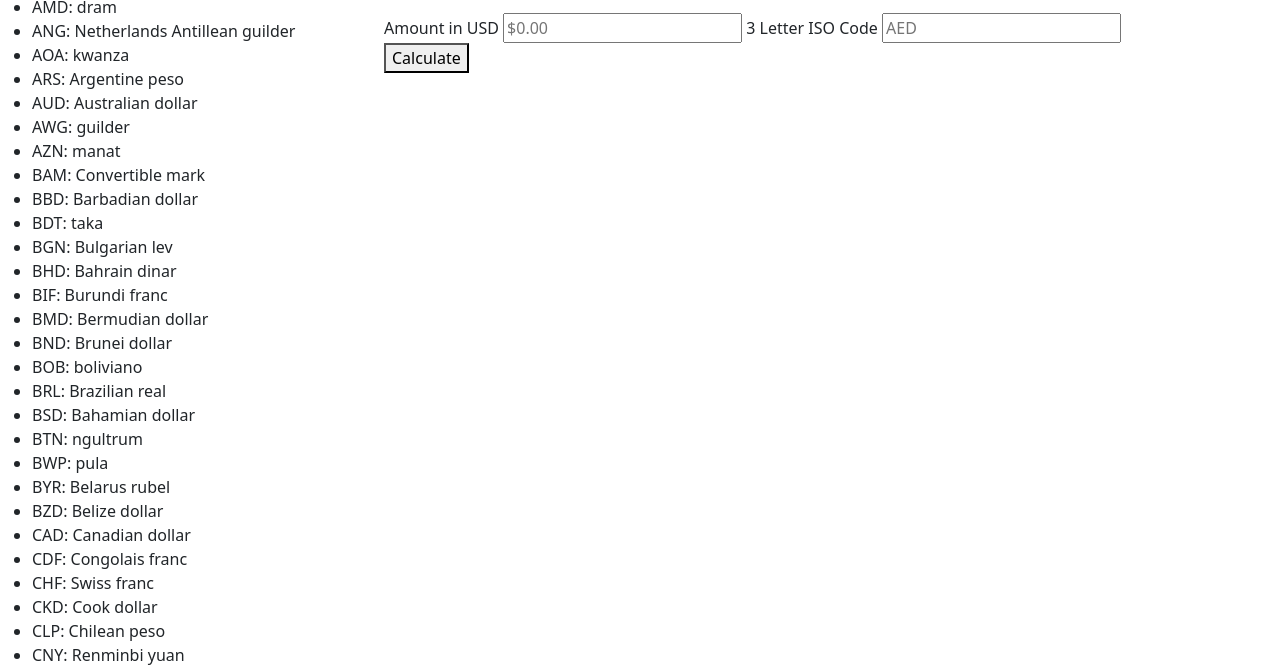
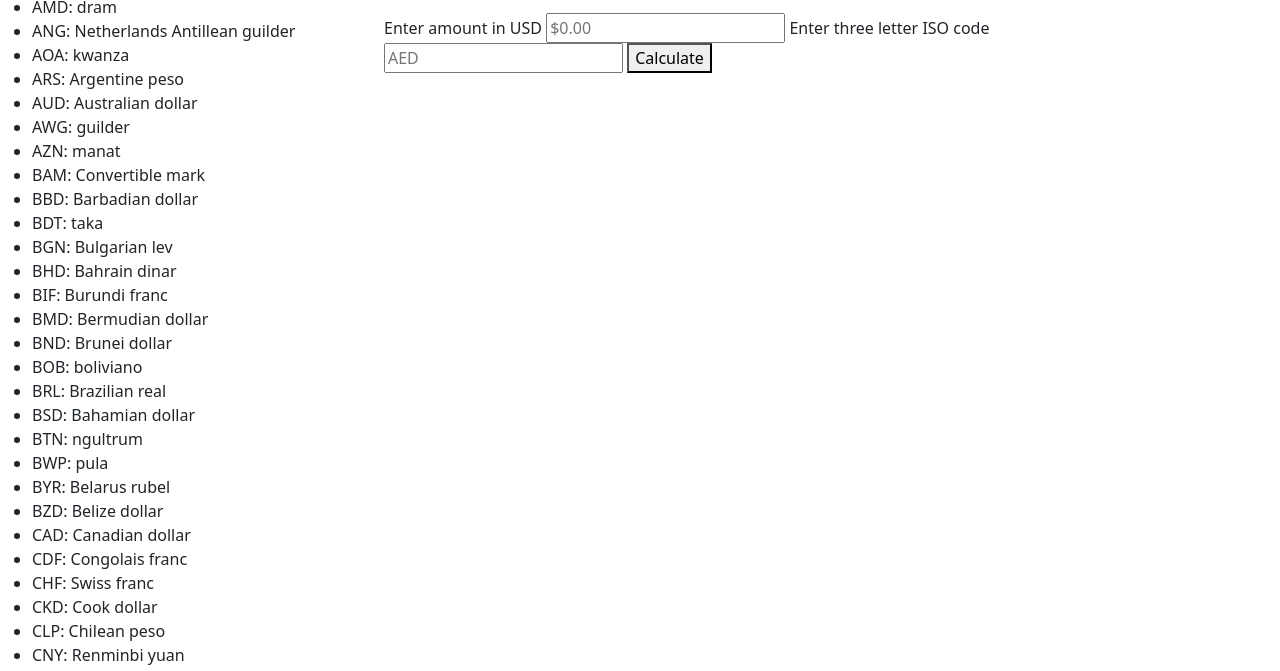
Before and after one commit to JasoFal/Currency_Exchanger, a website built with webpack: page src/index.html in a window 1280 px wide. Shown: the part 123-794 px from the top of the page. Built offline with nearby package versions, Linux system fonts and the light colour scheme.

Commit message:
Made form input slightly more readable.

```diff
--- a/src/index.html
+++ b/src/index.html
@@ -176,9 +176,9 @@
       <p>To get an accurate conversion of USD to any other currency.</p>
       <p>Use sidebar to check for ISO code and enter below.</p>
       <form id="currency-calculator">
-        <label for="usd-amount">Amount in USD</label>
+        <label for="usd-amount">Enter amount in USD</label>
         <input id="usd-amount" type="number" name="currency-calculation" placeholder="$0.00" min="0" step="0.01" required>
-        <label for="type-of-currency">3 Letter ISO Code</label>
+        <label for="type-of-currency">Enter three letter ISO code</label>
         <input id="type-of-currency" type="text" name="currency-calculation" placeholder="AED" required>
         <button type="submit" class="btn-currency-calc" id="submit-calc-btn">Calculate</button>
       </form>
```
